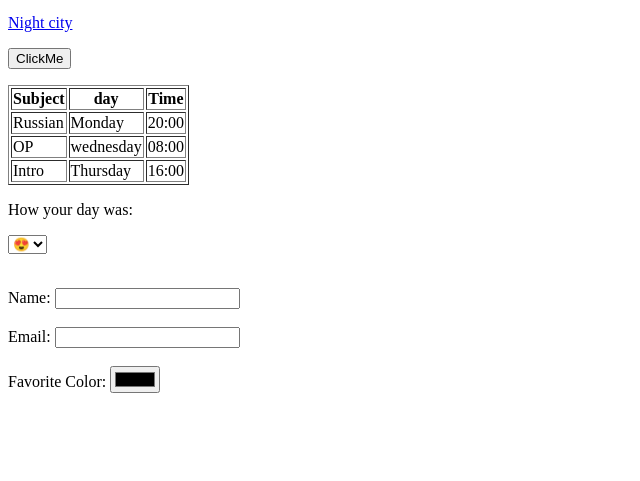
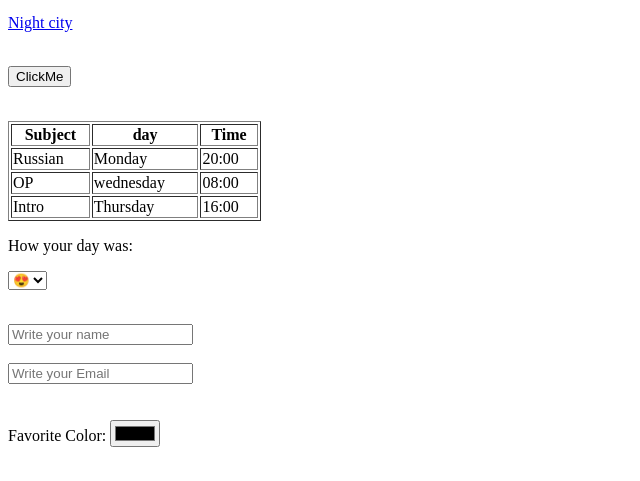
Before and after one commit to Dildabek07/MyFirstWebSite, a plain HTML site: page index.html in a window 1280 px wide. Shown: the part 765-1246 px from the top of the page, without its empty margins (0-640 px from the left). Before the commit the page ends 1192 px from the top, so only its background shows below. Drawn offline with Linux system fonts and the light colour scheme.

Commit message:
Add files via upload

```diff
--- a/index.html
+++ b/index.html
@@ -31,12 +31,12 @@
 
     <p><a href="https://lms.astanait.edu.kz/calendar/view.php?view=month&time=1757444400&lang=en">Our UNI moodle</a></p>
 
-    <p><a href="https://astana.citypass.kz/wp-content/uploads/en.jpg">Night city</a></p>
+    <p><a href="https://astana.citypass.kz/wp-content/uploads/en.jpg">Night city</a></p><br>
 
-    <button>ClickMe</button>
+    <button>ClickMe</button><br><br>
 
     <p>
-    <table border="1">
+    <table border="1" width="20%" height="19px">
     <tr>
         <th>Subject</th>
         <th>day</th>
@@ -58,11 +58,11 @@
     <br><br>
 
     <p><form>
-            <label for="name">Name:</label>
-            <input type="text" id="name" name="name"><br><br>
 
-            <label for="email">Email:</label>
-            <input type="email" id="email" name="email"><br><br>
+            <input type="text" id="name" name="name" placeholder="Write your name"><br><br>
+
+
+            <input type="email" id="email" name="email" placeholder="Write your Email"><br><br><br>
 
             <label for="color">Favorite Color:</label>
             <input type="color" id="color" name="color"><br><br>
```
